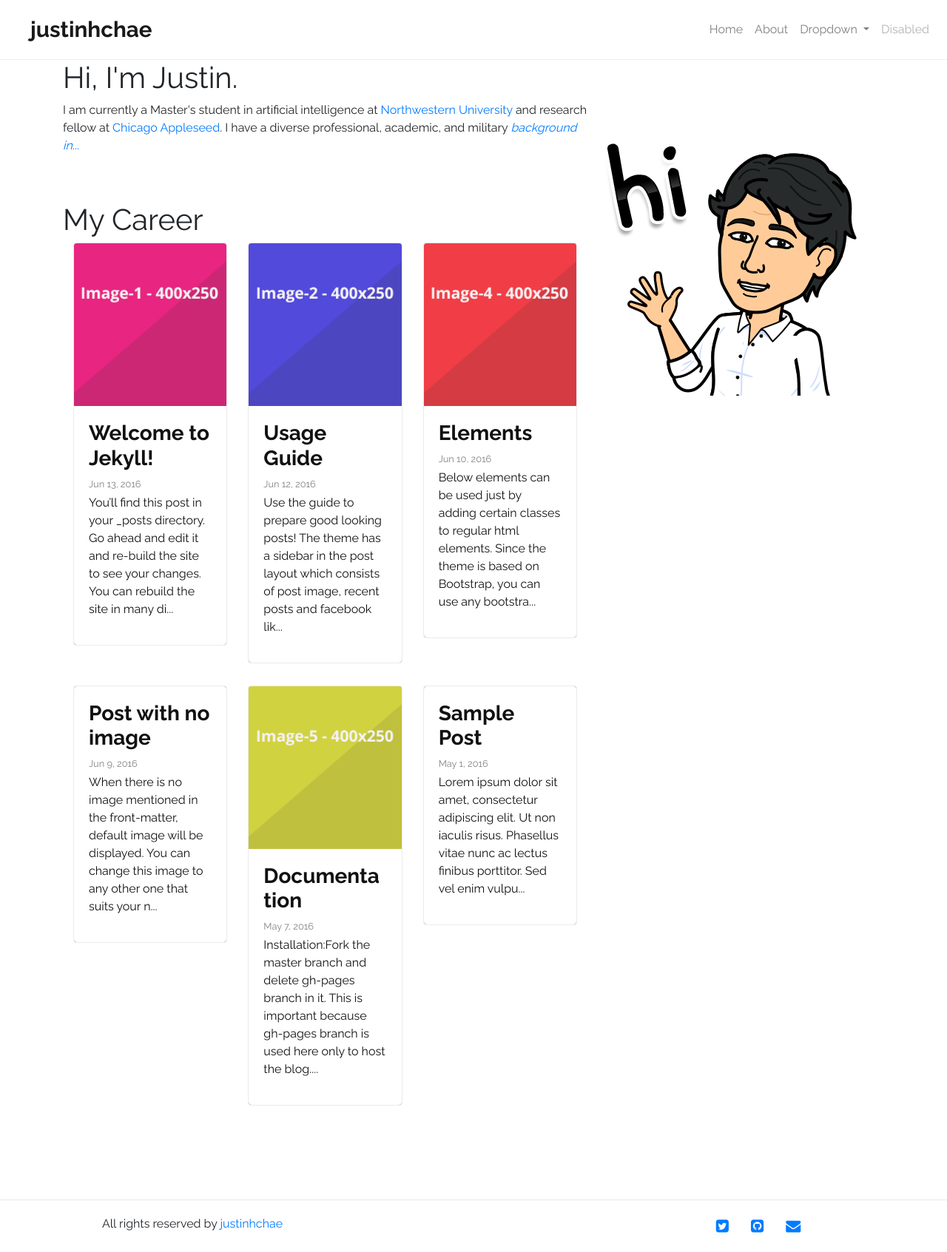
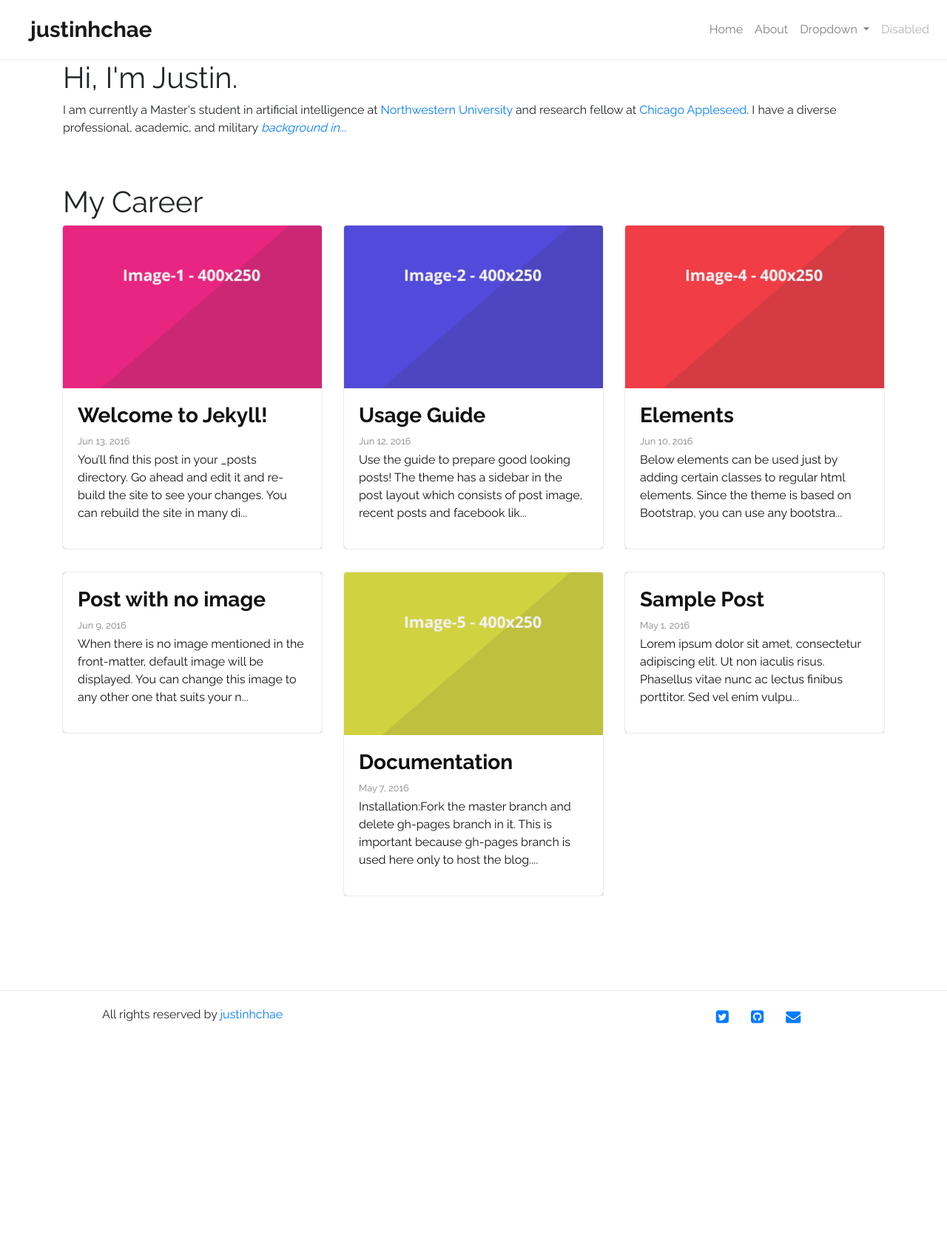
Before and after one commit to justinhchae/justinhchae.github.io, a Jekyll site: the page built from index.html, in a window 1280 px wide. Shown: the whole page at 74% size. Built offline with Jekyll 4.4.1, drawn with Linux system fonts in a browser that asks for light colours; the list of posts is cut into pages by our own code; after the commit the page ends 1410 px from its top, so only the background shows below that.

Commit message:
Update index.html

```diff
--- a/index.html
+++ b/index.html
@@ -3,7 +3,6 @@ layout: default
 ---
 	<div class="blurb">
 		<h1>Hi, I'm Justin.</h1>
-        <img src="/images/bitmoji_justin_2.png" align="right" />
 
       <p>I am currently a Master's student in artificial intelligence at
 			<a href="https://www.mccormick.northwestern.edu/artificial-intelligence/people/students/2020-21/justin-chae.html">Northwestern University</a>
```
